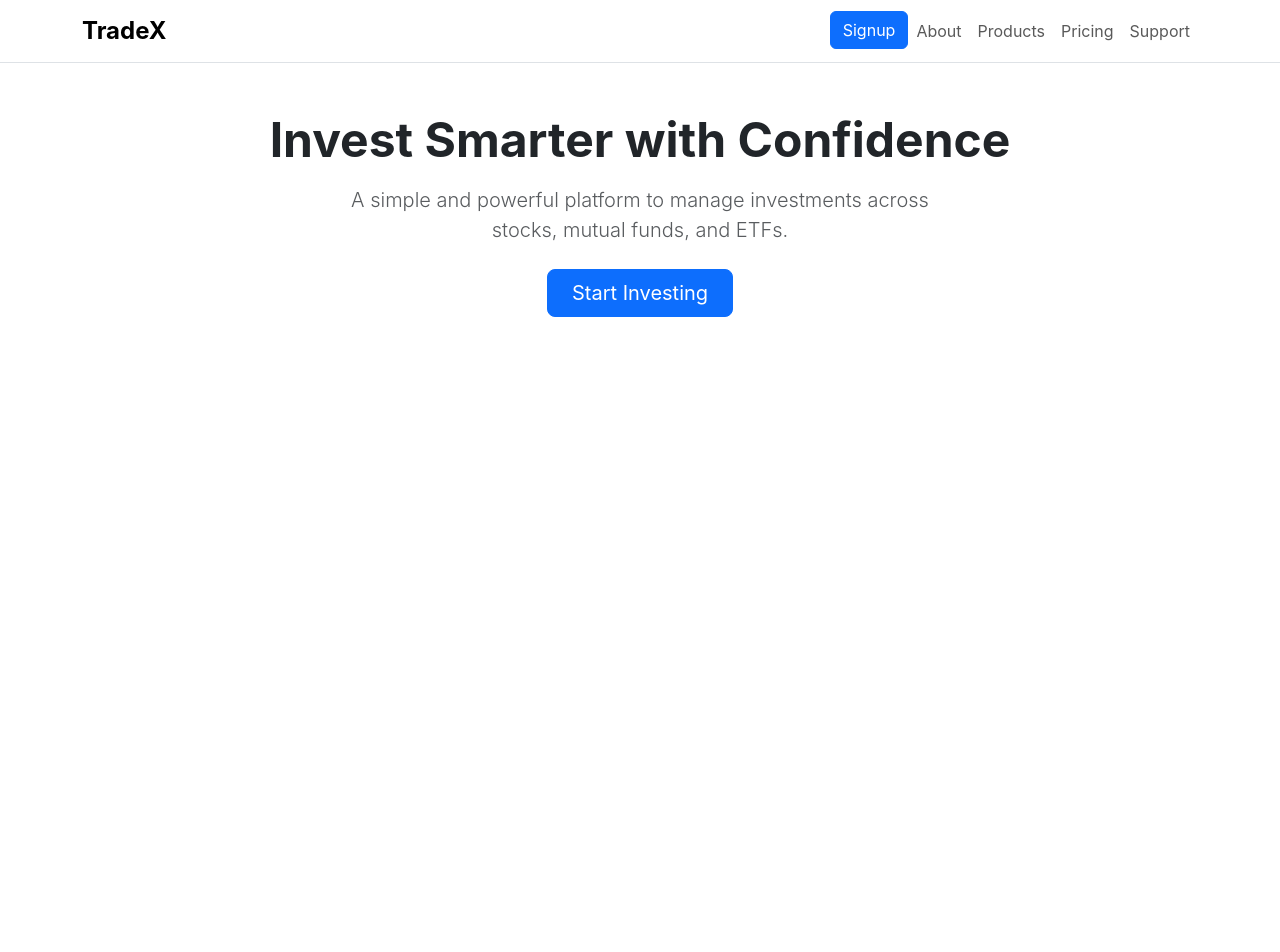
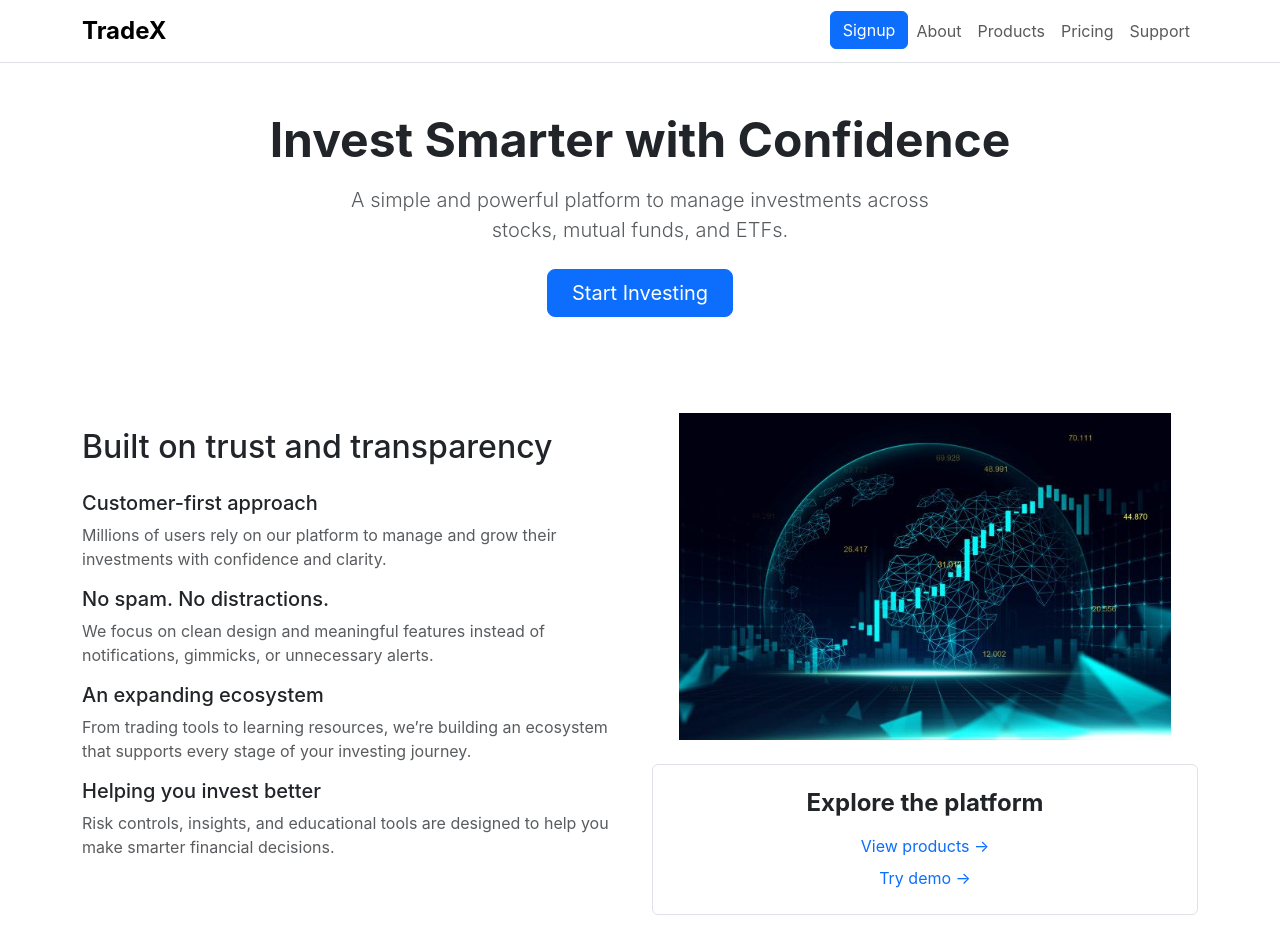
Before and after one commit to Samridhi001/trading-platform-mern, a React (Create React App) app in the folder client/: page / in a window 1280 px wide. Shown: the top 952 px of the page. Before the commit the page ends 800 px from the top, so only its background shows below. Built offline with nearby package versions, Linux system fonts and the light colour scheme.

Commit message:
Assemble home page with hero, stats section, image assets, and navbar fix

```diff
--- /dev/null
+++ b/client/src/components/Stats.jsx
@@ -0,0 +1,59 @@
+import { Link } from "react-router-dom";
+
+function Stats() {
+  return (
+    <section className="container py-5">
+      <div className="row align-items-center">
+        <div className="col-md-6 mb-4">
+          <h2 className="mb-4">Built on trust and transparency</h2>
+
+          <h5>Customer-first approach</h5>
+          <p className="text-muted">
+            Millions of users rely on our platform to manage and grow their
+            investments with confidence and clarity.
+          </p>
+
+          <h5>No spam. No distractions.</h5>
+          <p className="text-muted">
+            We focus on clean design and meaningful features instead of
+            notifications, gimmicks, or unnecessary alerts.
+          </p>
+
+          <h5>An expanding ecosystem</h5>
+          <p className="text-muted">
+            From trading tools to learning resources, we’re building an
+            ecosystem that supports every stage of your investing journey.
+          </p>
+
+          <h5>Helping you invest better</h5>
+          <p className="text-muted">
+            Risk controls, insights, and educational tools are designed to help
+            you make smarter financial decisions.
+          </p>
+        </div>
+
+        <div className="col-md-6 text-center">
+          <img
+            src="/images/ecosystem.jpg"
+            alt="Platform ecosystem"
+            className="img-fluid mb-4"
+            style={{ maxWidth: "90%" }}
+          />
+          <div className="border rounded p-4">
+            <h4 className="fw-bold mb-3">Explore the platform</h4>
+
+            <Link to="/products" className="d-block mb-2 text-decoration-none">
+              View products →
+            </Link>
+
+            <Link to="/demo" className="text-decoration-none">
+              Try demo →
+            </Link>
+          </div>
+        </div>
+      </div>
+    </section>
+  );
+}
+
+export default Stats;
--- a/client/src/pages/Home/Home.jsx
+++ b/client/src/pages/Home/Home.jsx
@@ -1,9 +1,12 @@
-import Hero from "./Hero";
+import HomeHero from "./HomeHero";
+import Stats from "../../components/Stats";
+
 
 function Home() {
   return (
     <>
-      <Hero />
+      <HomeHero />
+      <Stats />
     </>
   );
 }
```
Also changed, not shown: client/public/images/ecosystem.jpg (added), client/src/pages/Home/HomeHero.jsx (renamed from client/src/pages/Home/Hero.jsx).
